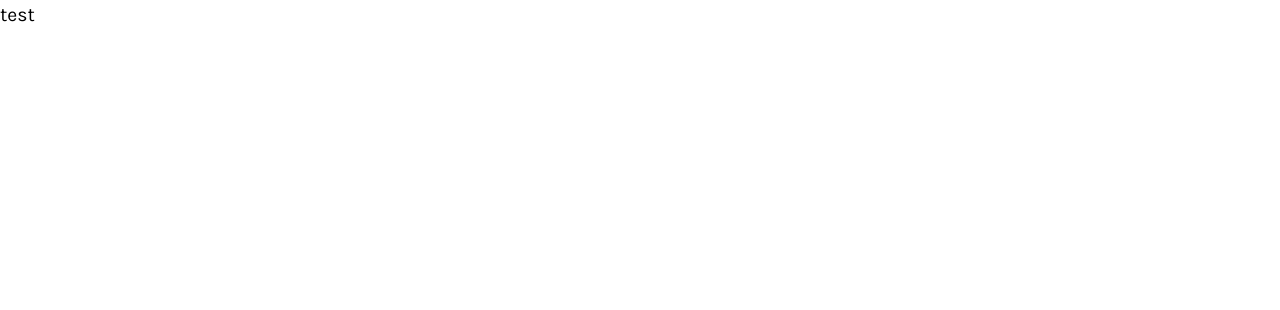
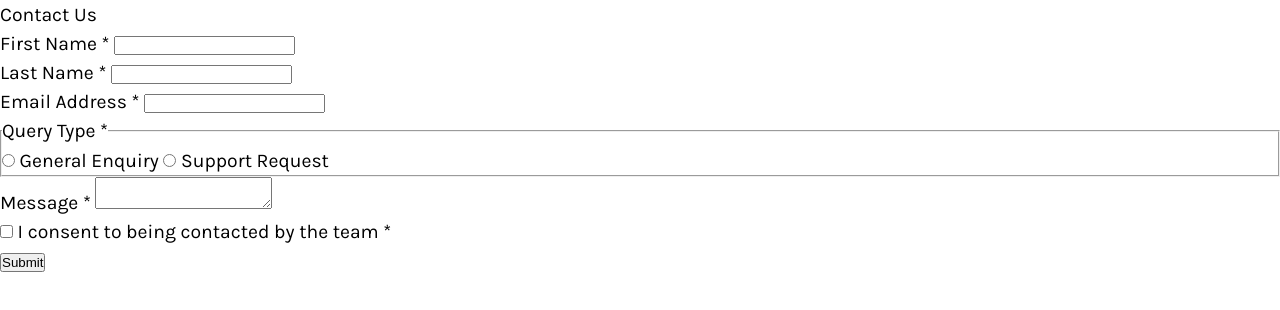
Before and after one commit to Shuffling9013/contact_form, a website with bundled scripts: page index.html in a window 1280 px wide. Built offline with nearby package versions, Linux system fonts and the light colour scheme.

Commit message:
Basic html template

```diff
--- a/index.html
+++ b/index.html
@@ -14,6 +14,61 @@
     <script type="module" src="./src/index.ts"></script>
   </head>
   <body>
-    <main>test</main>
+    <main>
+      <form aria-labelledby="form-heading">
+        <h1 id="form-heading">Contact Us</h1>
+
+        <div>
+          <label for="first-name"> First Name * </label>
+          <input id="first-name" type="text" name="first-name" required />
+        </div>
+
+        <div>
+          <label for="last-name"> Last Name * </label>
+          <input id="last-name" type="text" name="last-name" required />
+        </div>
+
+        <div>
+          <label for="email"> Email Address * </label>
+          <input id="email" type="email" name="email" required />
+        </div>
+
+        <fieldset>
+          <legend>Query Type *</legend>
+          <label>
+            <input type="radio" name="query-type" value="general" required />
+            General Enquiry
+          </label>
+          <label>
+            <input type="radio" name="query-type" value="support" />
+            Support Request
+          </label>
+        </fieldset>
+
+        <div>
+          <label for="message"> Message * </label>
+          <textarea id="message" name="message" required></textarea>
+        </div>
+
+        <div>
+          <input
+            id="agree-contact"
+            type="checkbox"
+            name="agree-contact"
+            required
+          />
+          <label for="agree-contact">
+            I consent to being contacted by the team *
+          </label>
+        </div>
+
+        <button type="submit">Submit</button>
+      </form>
+
+      <section aria-labelledby="toast-heading" hidden>
+        <h2 id="toast-heading">Message Sent!</h2>
+        <p>Thanks for completing the form. We'll be in touch soon!</p>
+      </section>
+    </main>
   </body>
 </html>
```
